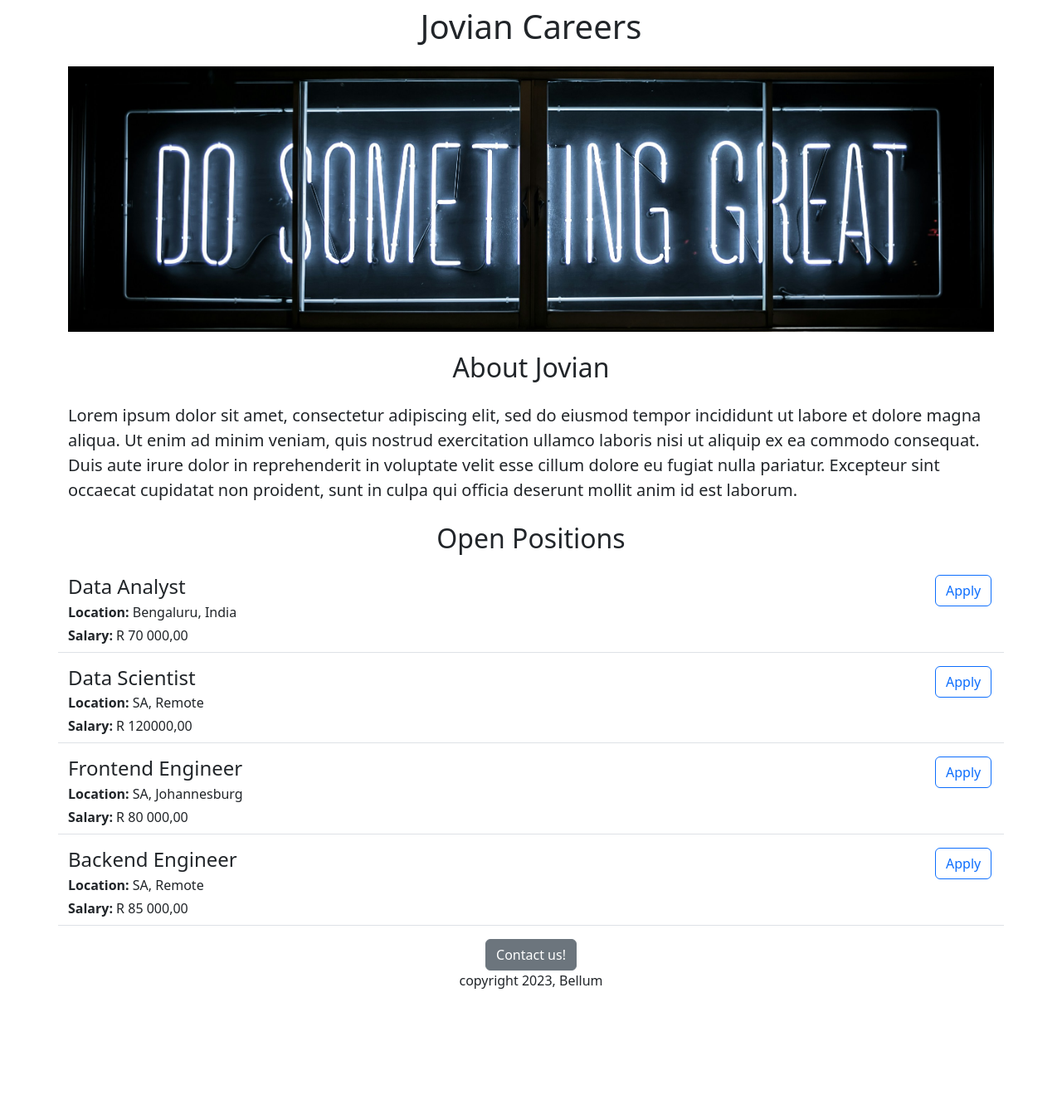
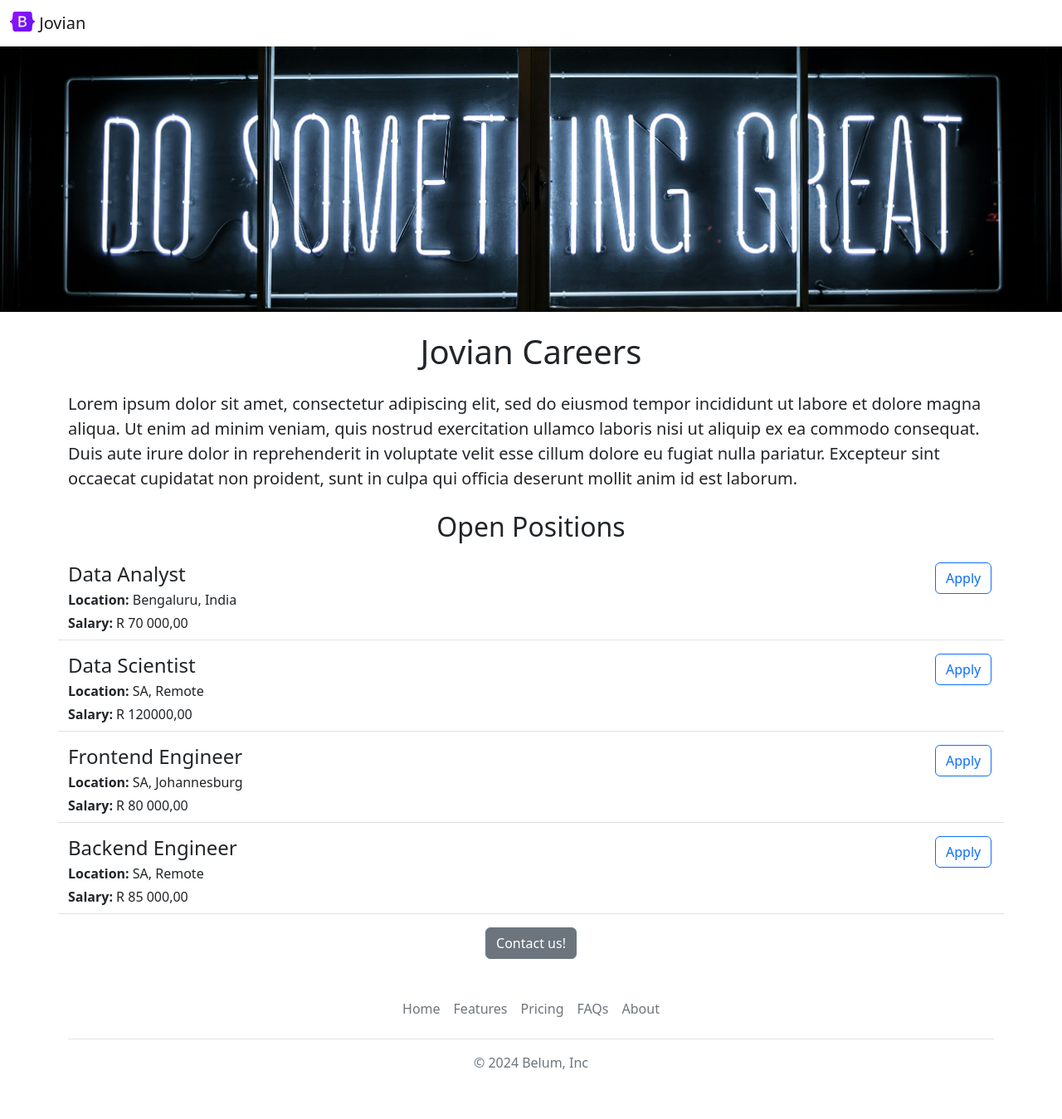
Before and after one commit to TumiMad/jovian-careers-website, a Flask app: page / in a window 1280 px wide. Shown: the whole page at 83% size. Before the commit the page ends 1192 px from the top, so only its background shows below. Run offline with Flask 3, Linux system fonts and the light colour scheme.

Commit message:
added  Nav bar, footer and images

```diff
--- /dev/null
+++ b/templates/footer.html
@@ -0,0 +1,14 @@
+<div class="b-example-divider"></div>
+
+<div class="container">
+  <footer class="py-3 my-4">
+    <ul class="nav justify-content-center border-bottom pb-3 mb-3">
+      <li class="nav-item"><a href="#" class="nav-link px-2 text-muted">Home</a></li>
+      <li class="nav-item"><a href="#" class="nav-link px-2 text-muted">Features</a></li>
+      <li class="nav-item"><a href="#" class="nav-link px-2 text-muted">Pricing</a></li>
+      <li class="nav-item"><a href="#" class="nav-link px-2 text-muted">FAQs</a></li>
+      <li class="nav-item"><a href="#" class="nav-link px-2 text-muted">About</a></li>
+    </ul>
+    <p class="text-center text-muted">&copy; 2024 Belum, Inc</p>
+  </footer>
+</div>
--- a/templates/home.html
+++ b/templates/home.html
@@ -13,15 +13,17 @@
         height:320px;
         width:100%;
         object-fit:cover;
+        margin-bottom:16px;
       }
       </style>
   </head>
   <body>
+    {%include 'nav.html'%}
+     <img class="img-fluid" id="banner" src="https://6f356c06-a5c1-49d0-8666-b041c855466a-00-3jh7jr7xvlgm9.riker.replit.dev/static/banner.jpg">
+
     <div class="container">
    <h1 class= "text-center mt-2 mb-4" >Jovian Careers</h1>
-    <img class="img-fluid" id="banner" src="https://6f356c06-a5c1-49d0-8666-b041c855466a-00-3jh7jr7xvlgm9.riker.replit.dev/static/banner.jpg">
 
-    <h2 class= "text-center mt-4 mb-4" >About Jovian</h2>
     <p  class="lead">Lorem ipsum dolor sit amet, consectetur adipiscing elit, sed do eiusmod tempor incididunt ut labore et dolore magna aliqua. Ut enim ad minim veniam, quis nostrud exercitation ullamco laboris nisi ut aliquip ex ea commodo consequat. Duis aute irure dolor in reprehenderit in voluptate velit esse cillum dolore eu fugiat nulla pariatur. Excepteur sint occaecat cupidatat non proident, sunt in culpa qui officia deserunt mollit anim id est laborum.</p>
 
     <h2 class= "text-center mt-4 mb-4">Open Positions</h2>
@@ -34,9 +36,11 @@
     </div>
       <div class="text-center">
     <button type="button" class="btn btn-secondary"> Contact us! </button>
-        <p class="mt-6 mb-6">copyright 2023, Bellum</p>
+
       </div>
     </div>
+
+     {%include 'footer.html'%}
   </body>
 
 </html>
--- /dev/null
+++ b/templates/nav.html
@@ -0,0 +1,11 @@
+<nav class="navbar shadow-sm fixed-top bg-white">
+  <div class="container-fluid">
+    <a class="navbar-brand" href="#">
+      <img src="/static/bootstrap-logo.svg" alt="Logo" width="30" height="24" class="d-inline-block align-text-top">
+      Jovian
+    </a>
+  </div>
+</nav>
+<div style="height:56px">
+
+</div>
```
Also changed, not shown: static/bootstrap-logo.svg (added), 1 other file.
